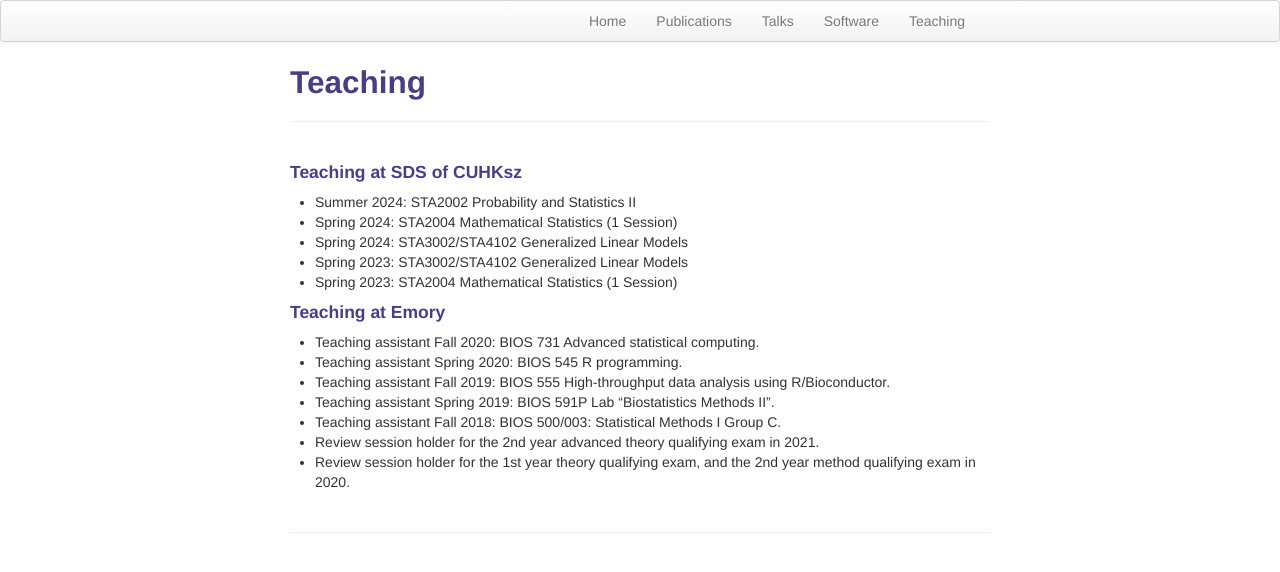
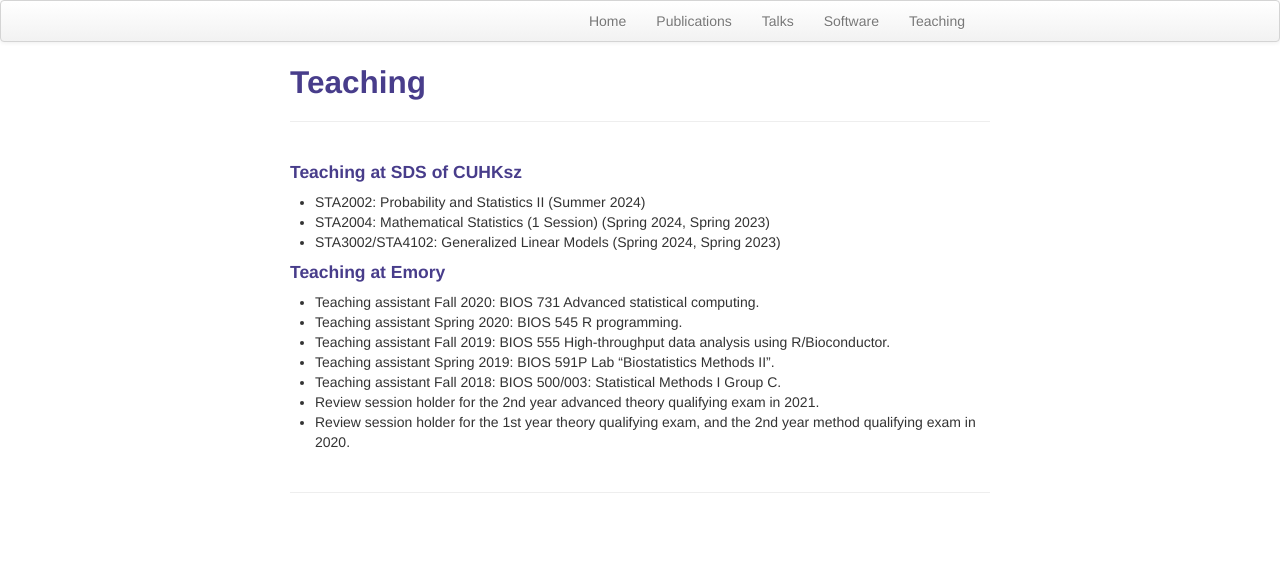
Before and after one commit to ZhenxingGuo0015/ZhenxingGuo0015.github.io, a Jekyll site: the page built from teaching.md, in a window 1280 px wide. Shown: the top 572 px of the page. Built offline with Jekyll 4.4.1, drawn with Linux system fonts in a browser that asks for light colours.

Commit message:
Update teaching.md

```diff
--- a/teaching.md
+++ b/teaching.md
@@ -5,11 +5,9 @@ description: Zhenxing Guo's teaching
 ---
 
 #### Teaching at SDS of CUHKsz
- - Summer 2024: STA2002 Probability and Statistics II
- - Spring 2024: STA2004 Mathematical Statistics (1 Session)
- - Spring 2024: STA3002/STA4102 Generalized Linear Models
- - Spring 2023: STA3002/STA4102 Generalized Linear Models
- - Spring 2023: STA2004 Mathematical Statistics (1 Session)
+ - STA2002: Probability and Statistics II (Summer 2024)
+ - STA2004: Mathematical Statistics (1 Session) (Spring 2024, Spring 2023)
+ - STA3002/STA4102: Generalized Linear Models (Spring 2024, Spring 2023)
 
 #### Teaching at Emory
 - Teaching assistant Fall 2020: BIOS 731 Advanced statistical computing.
```
